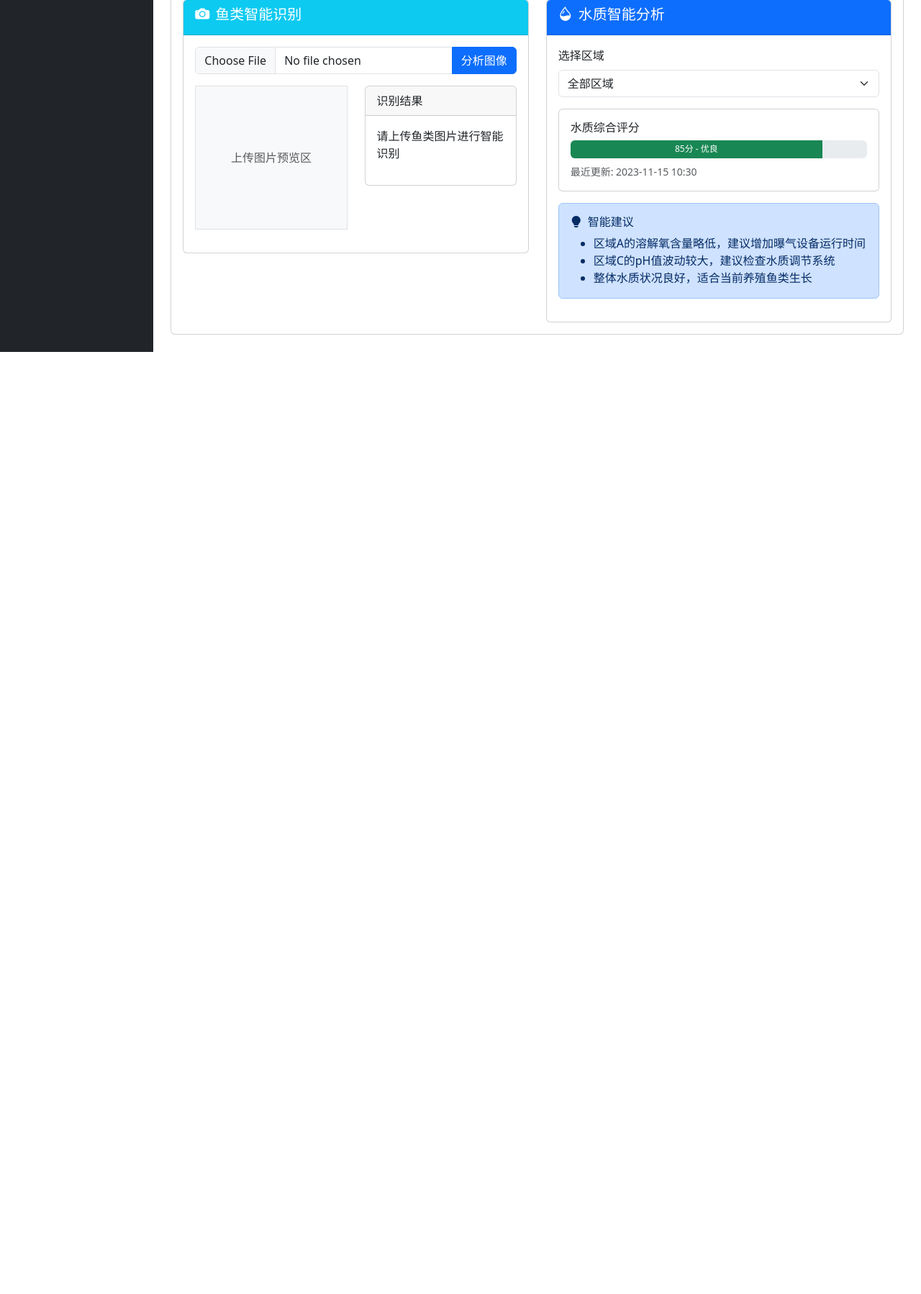
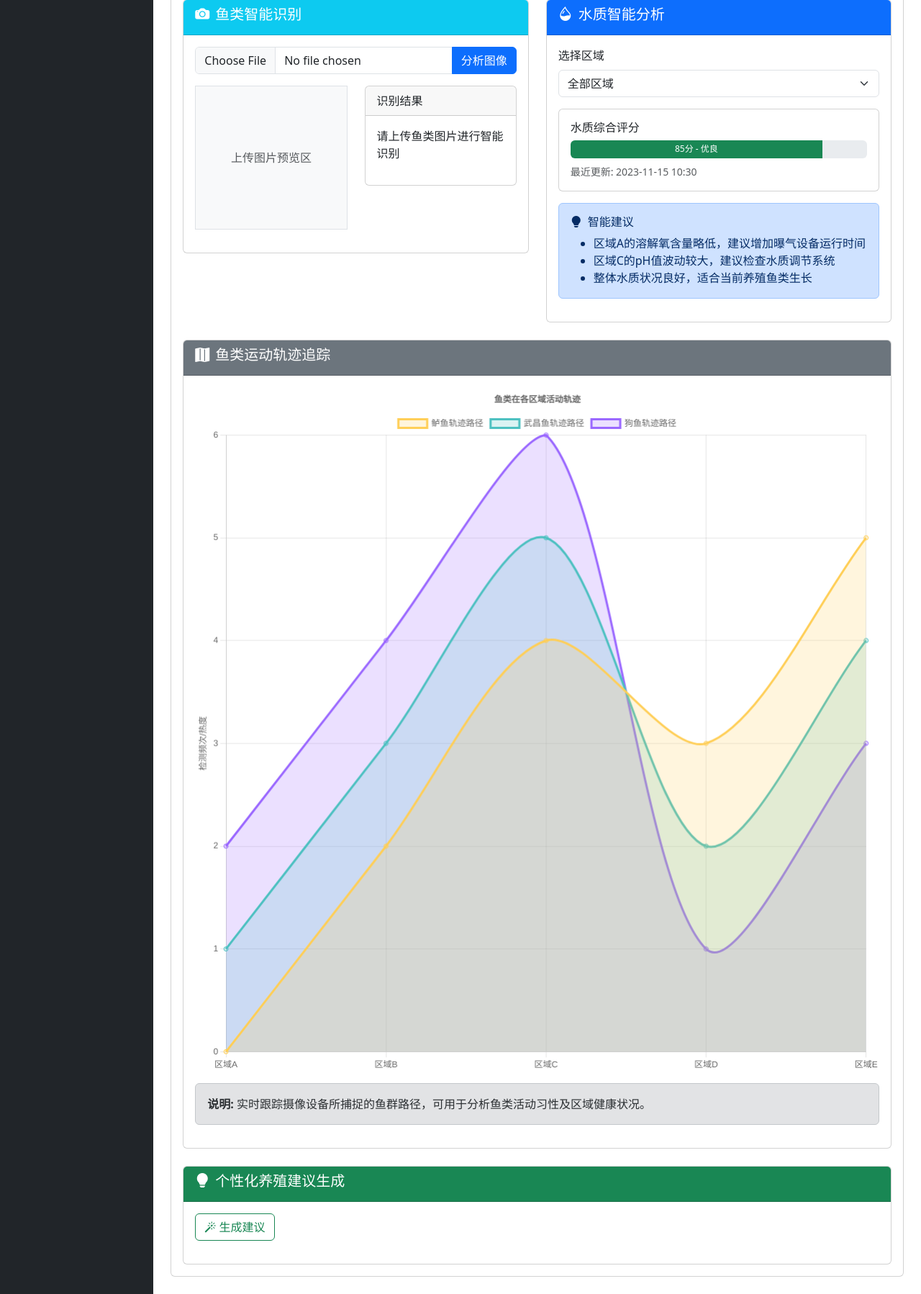
Before and after one commit to wangzicheng04/Project-Management, a Flask app: page /intelligence in a window 1280 px wide. Shown: the part 2022-3820 px from the top of the page at 72% size. Before the commit the page ends 2511 px from the top, so only its background shows below. Run offline with Flask 3, Linux system fonts and the light colour scheme; a user stored in the database is signed in.

Commit message:
添加鱼类运动轨迹追踪与养殖建议生成功能

```diff
--- a/app/templates/intelligence.html
+++ b/app/templates/intelligence.html
@@ -388,6 +388,42 @@
                                             </div>
                                         </div>
                                     </div>
+
+
+                                    <!-- 鱼类运动轨迹追踪 -->
+                                    <div class="col-md-12 mt-4">
+                                        <div class="card">
+                                            <div class="card-header bg-secondary text-white">
+                                                <h5><i class="bi bi-map-fill me-2"></i>鱼类运动轨迹追踪</h5>
+                                            </div>
+                                            <div class="card-body">
+                                                <canvas id="fishMovementChart" height="300"></canvas>
+                                                <div class="alert alert-secondary mt-3">
+                                                    <strong>说明:</strong> 实时跟踪摄像设备所捕捉的鱼群路径，可用于分析鱼类活动习性及区域健康状况。
+                                                </div>
+                                            </div>
+                                        </div>
+                                    </div>
+                                    <!-- 智能养殖建议 -->
+                                    <div class="col-md-12 mt-4">
+                                        <div class="card">
+                                            <div class="card-header bg-success text-white">
+                                                <h5><i class="bi bi-lightbulb-fill me-2"></i>个性化养殖建议生成</h5>
+                                            </div>
+                                            <div class="card-body">
+                                                <button class="btn btn-outline-success mb-3" id="generateAdvice">
+                                                    <i class="bi bi-magic"></i> 生成建议
+                                                </button>
+                                                <div id="adviceResult" class="alert alert-success" style="display: none;">
+                                                    <ul>
+                                                        <li>建议加强区域B的光照控制，有利于草鱼夜间进食。</li>
+                                                        <li>预计8月为高产期，应提前加大饲料投放与巡检频次。</li>
+                                                        <li>区域C水温略高，推荐开启温控系统以稳定水温。</li>
+                                                    </ul>
+                                                </div>
+                                            </div>
+                                        </div>
+                                    </div>
                                 </div>
                             </div>
                         </div>
@@ -575,5 +611,62 @@
             document.getElementById('exportFishPrediction').addEventListener('click', function() {
                 alert('鱼类数量预测报告导出功能已触发');
             });
+
+
+            // 鱼类运动轨迹追踪图表
+            const fishMovementCtx = document.getElementById('fishMovementChart').getContext('2d');
+            const fishMovementChart = new Chart(fishMovementCtx, {
+                type: 'line',
+                data: {
+                    labels: ['区域A', '区域B', '区域C', '区域D', '区域E'],
+                    datasets: [
+                        {
+                            label: '鲈鱼轨迹路径',
+                            data: [0, 2, 4, 3, 5], // 模拟“热度”或数量变化
+                            borderColor: 'rgba(255, 206, 86, 1)',
+                            backgroundColor: 'rgba(255, 206, 86, 0.2)',
+                            fill: true,
+                            tension: 0.3
+                        },
+                        {
+                            label: '武昌鱼轨迹路径',
+                            data: [1, 3, 5, 2, 4], // 模拟“热度”或数量变化
+                            borderColor: 'rgba(75, 192, 192, 1)',
+                            backgroundColor: 'rgba(75, 192, 192, 0.2)',
+                            fill: true,
+                            tension: 0.3
+                        },
+                        {
+                            label: '狗鱼轨迹路径',
+                            data: [2, 4, 6, 1, 3], // 模拟“热度”或数量变化
+                            borderColor: 'rgba(153, 102, 255, 1)',
+                            backgroundColor: 'rgba(153, 102, 255, 0.2)',
+                            fill: true,
+                            tension: 0.3
+                        }
+                    ]
+                },
+                options: {
+                    responsive: true,
+                    plugins: {
+                        title: {
+                            display: true,
+                            text: '鱼类在各区域活动轨迹'
+                        }
+                    },
+                    scales: {
+                        y: {
+                            title: {
+                                display: true,
+                                text: '检测频次/热度'
+                            }
+                        }
+                    }
+                }
+            });
+            // 生成智能养殖建议
+            document.getElementById('generateAdvice').addEventListener('click', function () {
+            document.getElementById('adviceResult').style.display = 'block';
+            });
         });
     </script>
```
